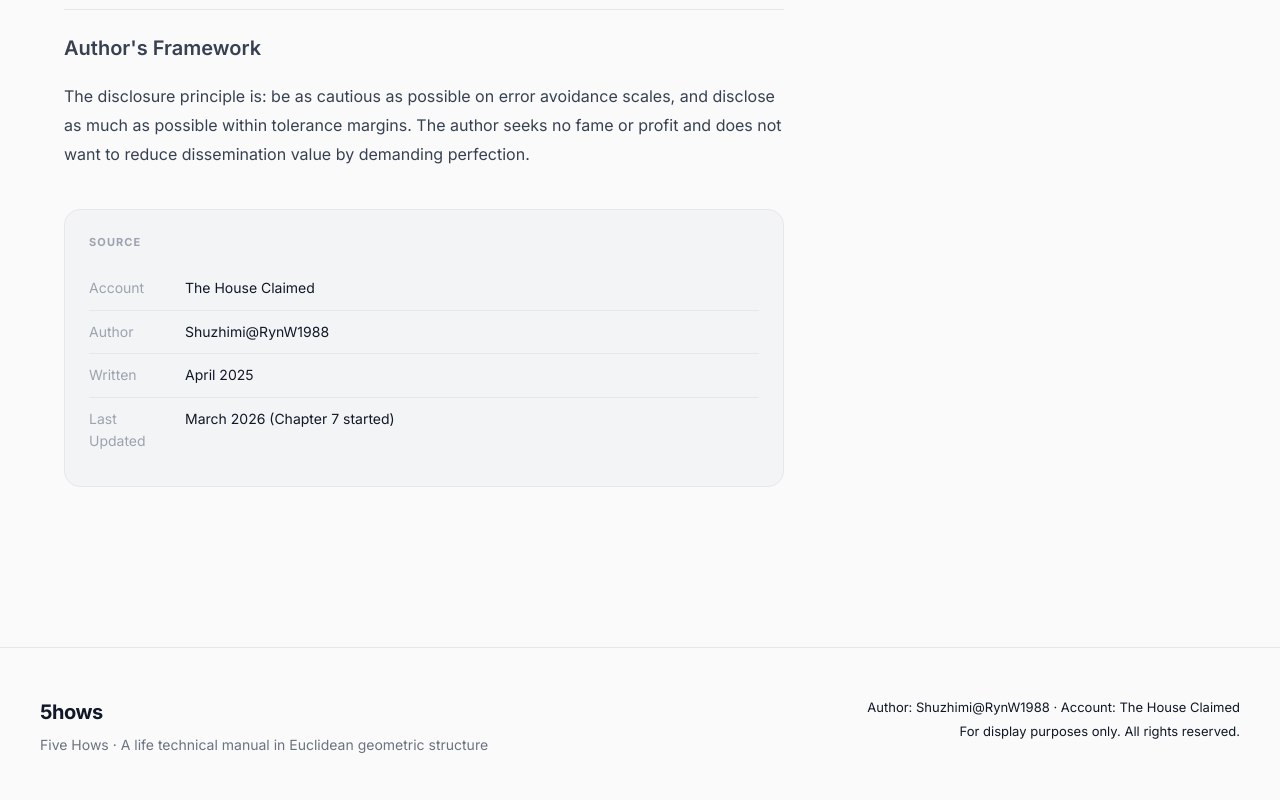
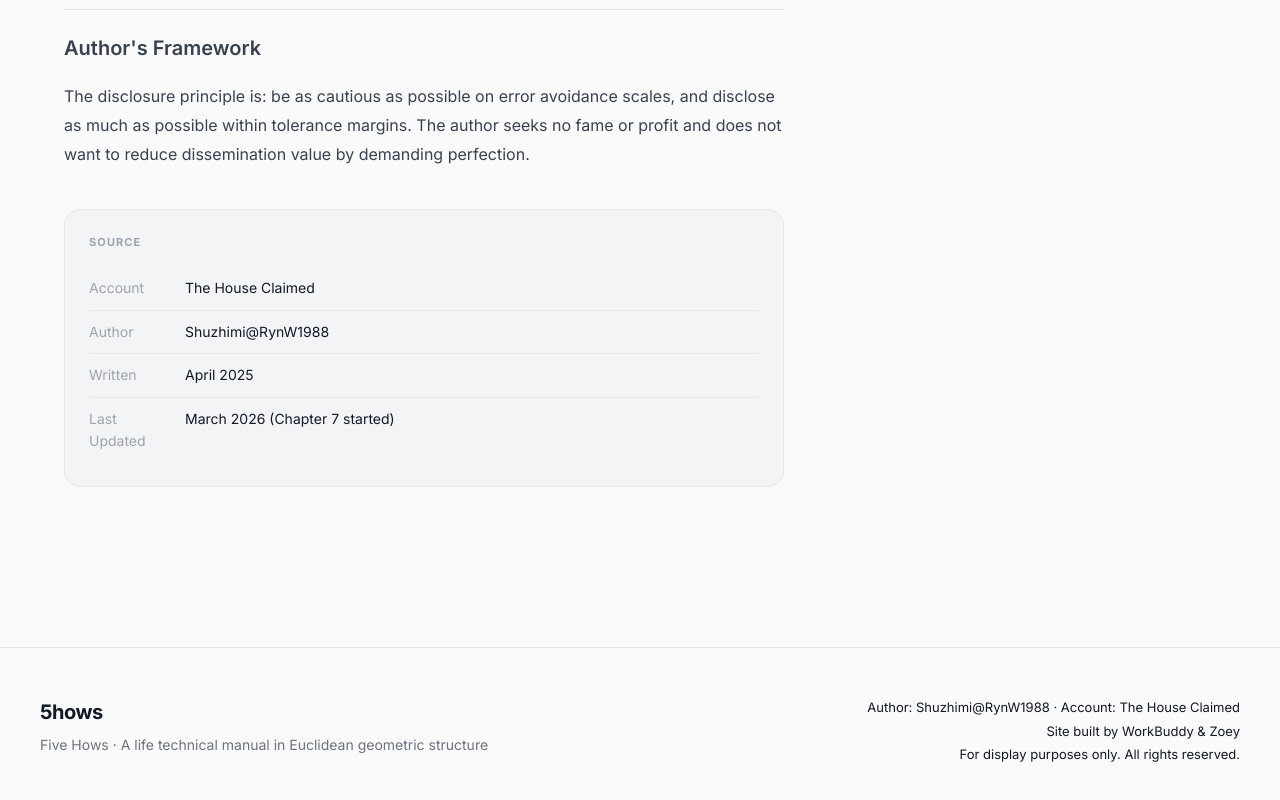
Before and after one commit to zoeyisagirl/51hows-site, an Astro site: page /en/about in a window 1280 px wide. Shown: the part 1048-1848 px from the top of the page. Built offline with nearby package versions, Linux system fonts and the light colour scheme; Astro itself is replaced by a stand-in of ours.

Commit message:
feat: 页脚添加共同创作署名（WorkBuddy & Zoey，中英文双语）

```diff
--- a/src/i18n/en.ts
+++ b/src/i18n/en.ts
@@ -159,6 +159,7 @@ export default {
     brand: '5hows',
     desc: 'Five Hows · A life technical manual in Euclidean geometric structure',
     metaAuthor: 'Author: Shuzhimi@RynW1988 · Account: The House Claimed',
+    coauthor: 'Site built by WorkBuddy & Zoey',
     metaCopyright: 'For display purposes only. All rights reserved.',
   },
 };
--- a/src/i18n/zh.ts
+++ b/src/i18n/zh.ts
@@ -159,6 +159,7 @@ export default {
     brand: '5hows',
     desc: '五个怎样 · 一部以欧式几何结构写就的人生技术手册',
     metaAuthor: '作者：数之谜@RynW1988 · 公众号：The House Claimed',
+    coauthor: '本站由 WorkBuddy & Zoey 共同构建',
     metaCopyright: '本站为内容展示用途，版权归原作者所有',
   },
 };
--- a/src/layouts/Layout.astro
+++ b/src/layouts/Layout.astro
@@ -67,6 +67,7 @@ const langHref = `/${targetLocale}${currentPath}`;
         </div>
         <div class="footer__meta">
           <p>{dict.footer.metaAuthor}</p>
+          <p>{dict.footer.coauthor}</p>
           <p>{dict.footer.metaCopyright}</p>
         </div>
       </div>
```
